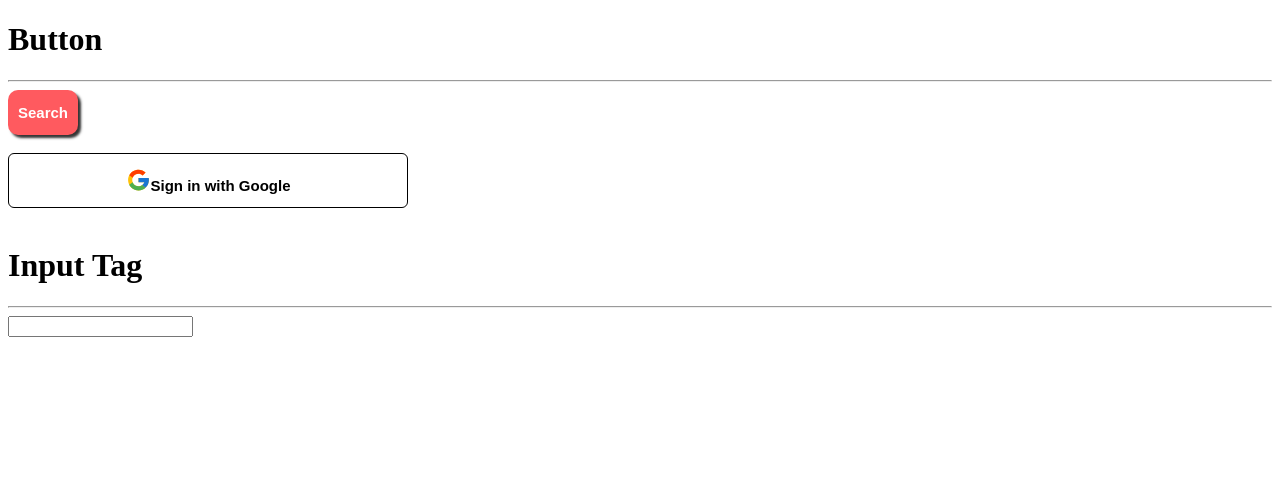
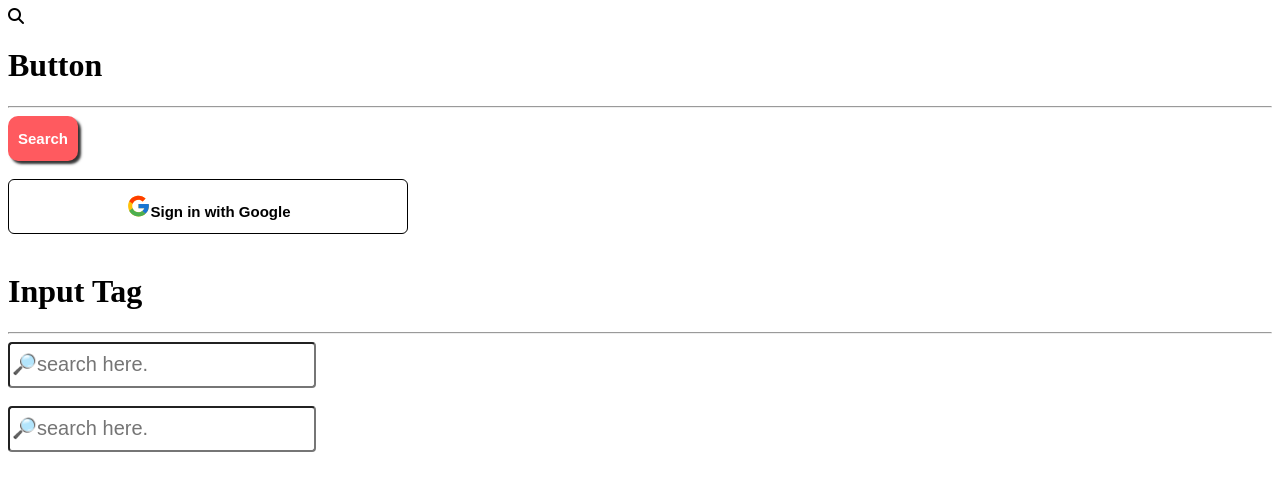
Before and after one commit to LifeIsOne/html-lec-study, a plain HTML site: page airbnb/ex02.html in a window 1280 px wide. Drawn offline with Linux system fonts and the light colour scheme.

Commit message:
input속성

```diff
--- a/airbnb/ex02.html
+++ b/airbnb/ex02.html
@@ -2,6 +2,7 @@
 <html lang="ko">
 
 <head>
+    <link rel="stylesheet" href="https://cdnjs.cloudflare.com/ajax/libs/font-awesome/6.5.1/css/all.min.css">
     <meta charset="UTF-8">
     <meta name="viewport" content="width=device-width, initial-scale=1.0">
     <title>Document</title>
@@ -29,11 +30,25 @@
             border-radius: 6px;
             border: 1px solid #000
         }
+
+        .tf-search {
+            height: 40px;
+            width: 300px;
+            font-size: 20px;
+            border-radius: 4px;
+        }
+
+        .tf-search2 {
+            height: 40px;
+            width: 300px;
+            font-size: 20px;
+            border-radius: 4px;
+        }
     </style>
 </head>
 
 <body>
-
+    <i class="fa-solid fa-magnifying-glass"></i>
     <h1>Button</h1>
     <hr>
     <input type="button" value="Search" class="btn-search">
@@ -50,11 +65,19 @@
                 d="M43.611,20.083H42V20H24v8h11.303c-0.792,2.237-2.231,4.166-4.087,5.571c0.001-0.001,0.002-0.001,0.003-0.002l6.19,5.238C36.971,39.205,44,34,44,24C44,22.659,43.862,21.35,43.611,20.083z" />
         </svg>Sign in with Google
     </button>
+
     <br>
     <br>
+
     <h1>Input Tag</h1>
     <hr>
-    <input type="text">
+    <input type="text" class="tf-search" placeholder="🔎search here.">
+
+    <br>
+    <br>
+
+    <input type="text" class="tf-search2" placeholder="🔎search here.">
+
 </body>
 
 </html>
```
